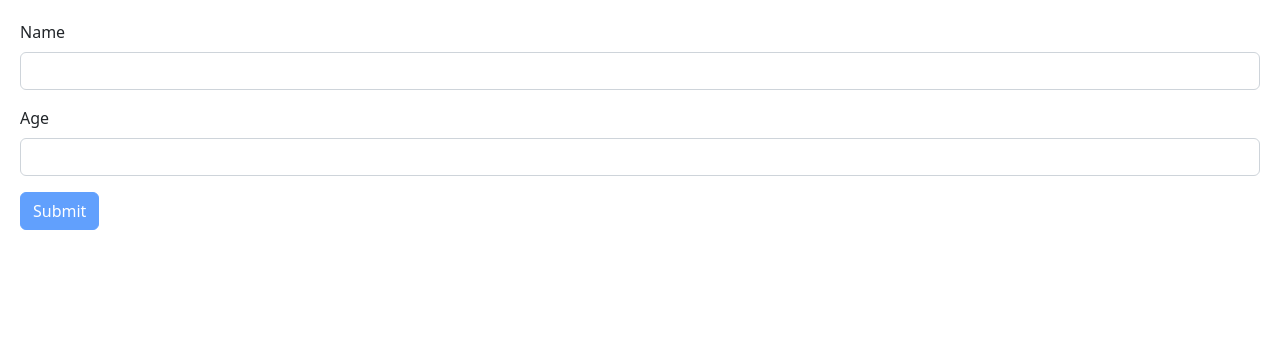
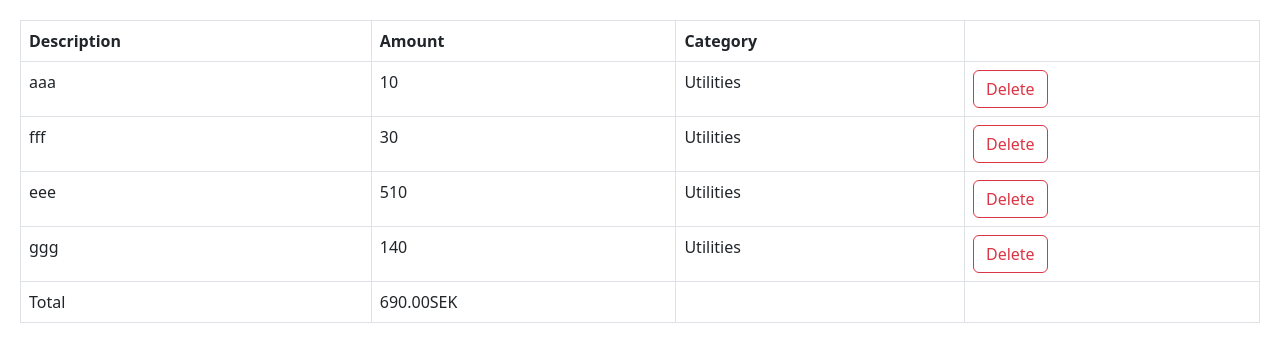
Before and after one commit to elen-oz/hi_expenses-app, a React (Vite) app: page / in a window 1280 px wide. Shown: the top 362 px of the page. Built offline with nearby package versions, Linux system fonts and the light colour scheme.

Commit message:
add: table

```diff
--- a/src/App.tsx
+++ b/src/App.tsx
@@ -1,10 +1,20 @@
 import { useState } from 'react';
-import Like from './components/Like';
-import ExpandableText from './components/ExpandableText';
-import Form from './components/Form';
+import ExpenseList from './expencse-tracker/components/ExpenseList';
 
 const App = () => {
-  return <Form />;
+  const [expenses, setExpenses] = useState([
+    { id: 1, description: 'aaa', amount: 10, category: 'Utilities' },
+    { id: 2, description: 'fff', amount: 30, category: 'Utilities' },
+    { id: 3, description: 'eee', amount: 510, category: 'Utilities' },
+    { id: 4, description: 'ggg', amount: 140, category: 'Utilities' },
+  ]);
+
+  return (
+    <ExpenseList
+      expenses={expenses}
+      onDelete={(id) => setExpenses(expenses.filter((e) => e.id !== id))}
+    />
+  );
 };
 
 export default App;
--- /dev/null
+++ b/src/expencse-tracker/components/ExpenseList.tsx
@@ -0,0 +1,58 @@
+interface Expense {
+  id: number;
+  description: string;
+  amount: number;
+  category: string;
+}
+
+interface Props {
+  expenses: Expense[];
+  onDelete: (id: number) => void;
+}
+
+const ExpenseList = ({ expenses, onDelete }: Props) => {
+  if (expenses.length === 0) return null;
+  return (
+    <table className='table table-bordered'>
+      <thead>
+        <tr>
+          <th>Description</th>
+          <th>Amount</th>
+          <th>Category</th>
+          <th></th>
+        </tr>
+      </thead>
+      <tbody>
+        {expenses.map((expense) => (
+          <tr key={expense.id}>
+            <td>{expense.description}</td>
+            <td>{expense.amount}</td>
+            <td>{expense.category}</td>
+            <td>
+              <button
+                className='btn btn-outline-danger'
+                onClick={() => onDelete(expense.id)}
+              >
+                Delete
+              </button>
+            </td>
+          </tr>
+        ))}
+      </tbody>
+      <tfoot>
+        <tr>
+          <td>Total</td>
+          <td>
+            {expenses
+              .reduce((acc, expense) => expense.amount + acc, 0)
+              .toFixed(2)}
+            SEK
+          </td>
+          <td></td>
+          <td></td>
+        </tr>
+      </tfoot>
+    </table>
+  );
+};
+export default ExpenseList;
```
